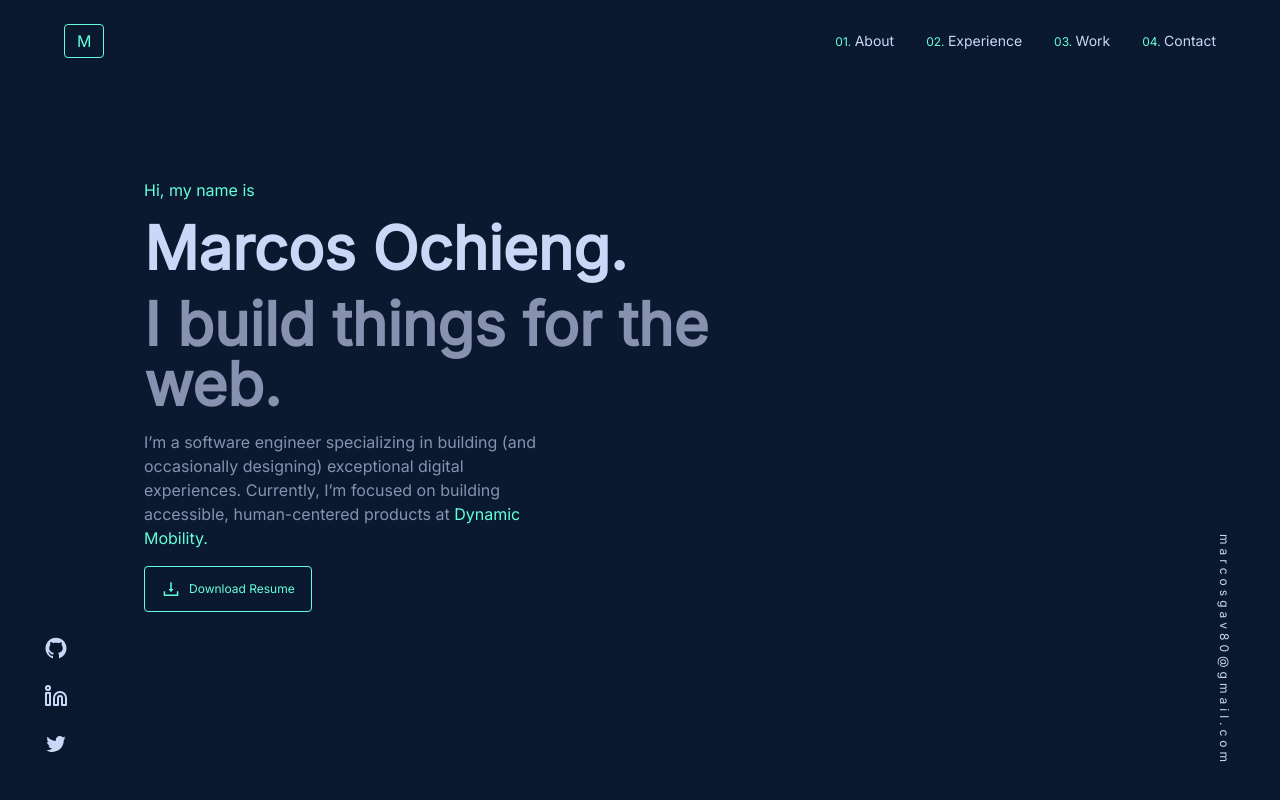
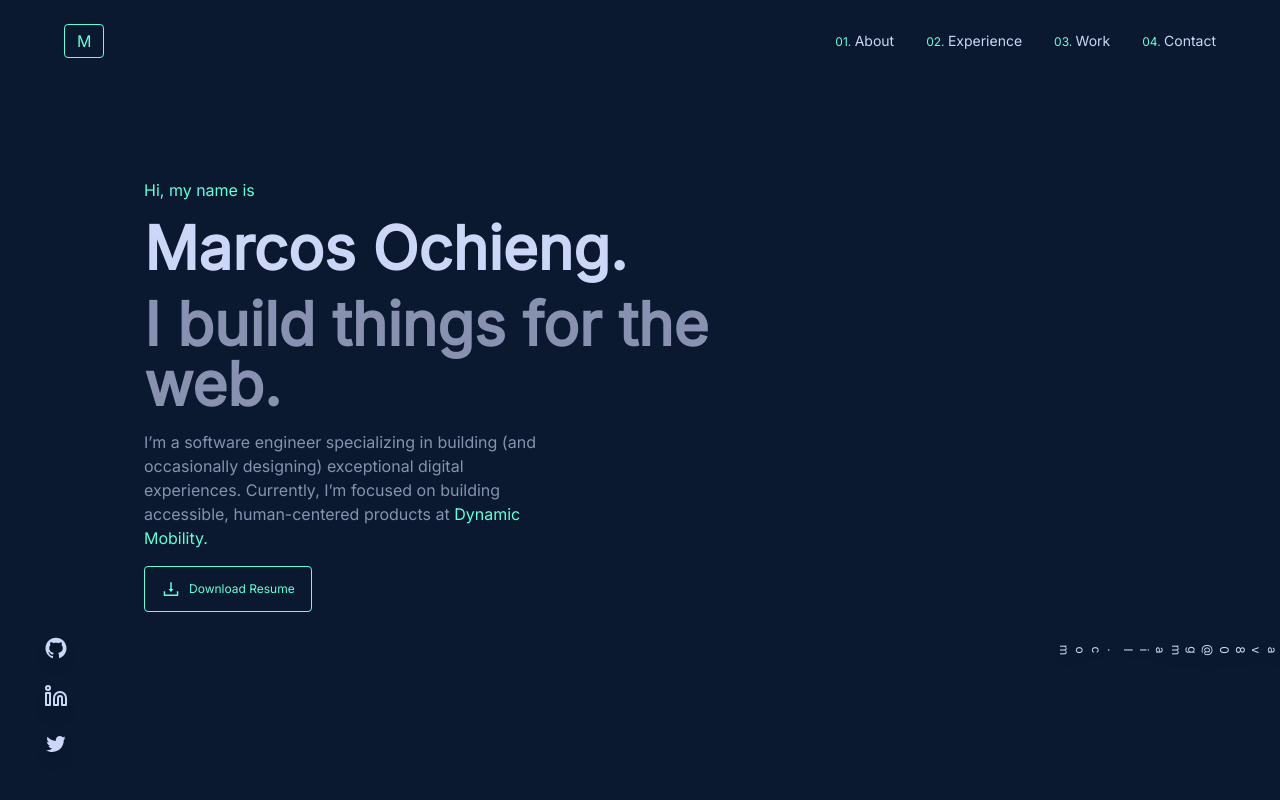
Before and after one commit to Marcos8060/port, a Next.js app: page / in a window 1280 px wide. Shown: the top 800 px of the page. Built offline with nearby package versions, Linux system fonts and the light colour scheme.

Commit message:
polished the about page

```diff
--- a/components/fab.js
+++ b/components/fab.js
@@ -46,7 +46,7 @@ const Fab = () => {
         title="Follow me on Twitter"
         class="fixed z-40 bottom-32 right-8 bg-blue w-12 h-12 p-2 rounded-full drop-shadow-lg flex justify-center items-center text-white text-4xl hover:bg-blue-700 hover:drop-shadow-2xl duration-300"
       >
-        <div className="text-xs rotate-90 flex space-x-1">
+        <div className="md:block hidden text-xs rotate-90 flex space-x-1">
             <p>m</p>
             <p>a</p>
             <p>r</p>
```
